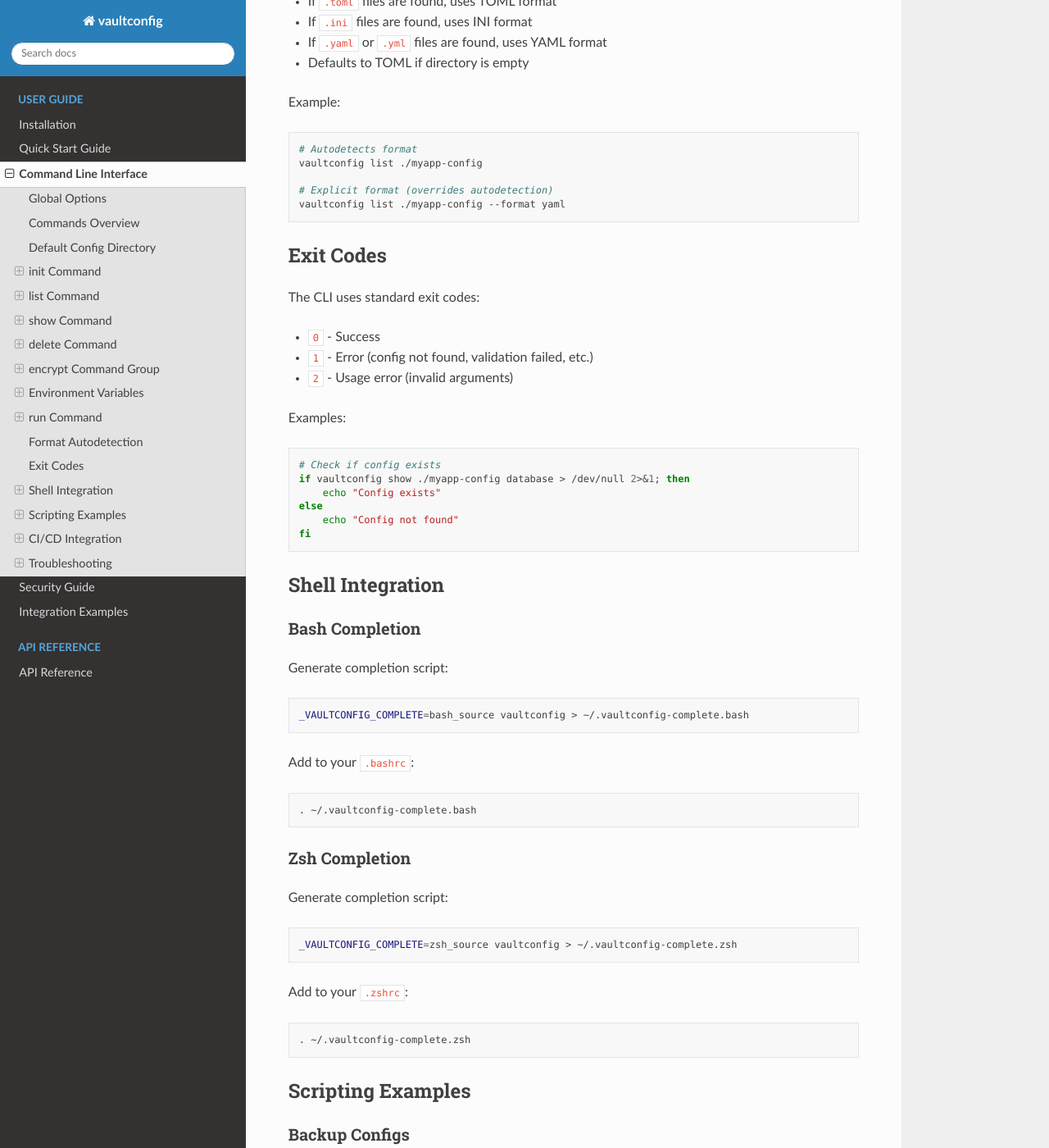
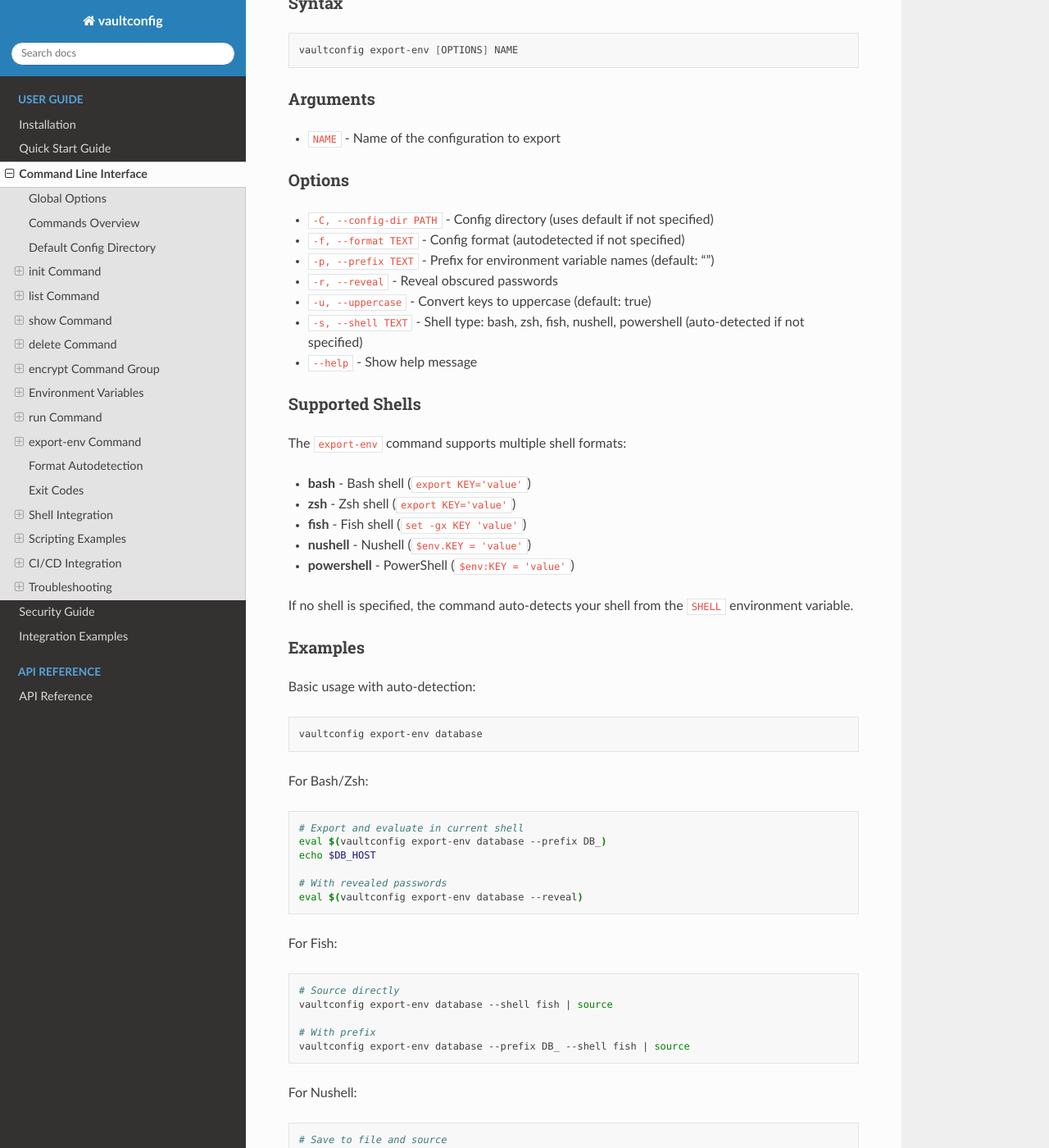
Before and after one commit to holgern/vaultconfig, a Sphinx documentation site: the page built from docs/cli.rst, in a window 1280 px wide and 1400 px high, scrolled down 12588 px. Shown: the whole window at 82% size. Built offline with Sphinx 7.4.7 and the Read the Docs theme 3.1.0, drawn with Linux system fonts in a browser that asks for light colours; some of the changed text lies outside the part shown.

Commit message:
feat(cli): autodetect shel in export environment

```diff
--- a/docs/cli.rst
+++ b/docs/cli.rst
@@ -637,6 +637,143 @@ it to be used in scripts and CI/CD pipelines:
    # If the command fails, the script stops
    vaultconfig run database python deploy.py || exit 1
 
+export-env Command
+------------------
+
+Export configuration as environment variables in shell-specific format.
+
+Syntax
+~~~~~~
+
+.. code-block:: bash
+
+   vaultconfig export-env [OPTIONS] NAME
+
+Arguments
+~~~~~~~~~
+
+- ``NAME`` - Name of the configuration to export
+
+Options
+~~~~~~~
+
+- ``-C, --config-dir PATH`` - Config directory (uses default if not specified)
+- ``-f, --format TEXT`` - Config format (autodetected if not specified)
+- ``-p, --prefix TEXT`` - Prefix for environment variable names (default: "")
+- ``-r, --reveal`` - Reveal obscured passwords
+- ``-u, --uppercase`` - Convert keys to uppercase (default: true)
+- ``-s, --shell TEXT`` - Shell type: bash, zsh, fish, nushell, powershell (auto-detected if not specified)
+- ``--help`` - Show help message
+
+Supported Shells
+~~~~~~~~~~~~~~~~
+
+The ``export-env`` command supports multiple shell formats:
+
+- **bash** - Bash shell (``export KEY='value'``)
+- **zsh** - Zsh shell (``export KEY='value'``)
+- **fish** - Fish shell (``set -gx KEY 'value'``)
+- **nushell** - Nushell (``$env.KEY = 'value'``)
+- **powershell** - PowerShell (``$env:KEY = 'value'``)
+
+If no shell is specified, the command auto-detects your shell from the ``SHELL``
+environment variable.
+
+Examples
+~~~~~~~~
+
+Basic usage with auto-detection:
+
+.. code-block:: bash
+
+   vaultconfig export-env database
+
+For Bash/Zsh:
+
+.. code-block:: bash
+
+   # Export and evaluate in current shell
+   eval $(vaultconfig export-env database --prefix DB_)
+   echo $DB_HOST
+
+   # With revealed passwords
+   eval $(vaultconfig export-env database --reveal)
+
+For Fish:
+
+.. code-block:: bash
+
+   # Source directly
+   vaultconfig export-env database --shell fish | source
+
+   # With prefix
+   vaultconfig export-env database --prefix DB_ --shell fish | source
+
+For Nushell:
+
+.. code-block:: bash
+
+   # Save to file and source
+   vaultconfig export-env database --shell nushell | save -f env.nu
+   source env.nu
+
+   # Or use directly
+   vaultconfig export-env database --shell nushell | lines | each { |line| nu -c $line }
+
+For PowerShell:
+
+.. code-block:: bash
+
+   # Invoke directly
+   vaultconfig export-env database --shell powershell | Invoke-Expression
+
+   # With prefix
+   vaultconfig export-env database --prefix APP_ --shell powershell | Invoke-Expression
+
+Practical Examples
+~~~~~~~~~~~~~~~~~~
+
+**Set database credentials in current shell:**
+
+.. code-block:: bash
+
+   # Bash/Zsh
+   eval $(vaultconfig export-env production-db --prefix DB_ --reveal)
+   psql -h $DB_HOST -U $DB_USERNAME
+
+   # Fish
+   vaultconfig export-env production-db --prefix DB_ --reveal --shell fish | source
+   psql -h $DB_HOST -U $DB_USERNAME
+
+**Export for CI/CD:**
+
+.. code-block:: bash
+
+   # GitHub Actions, GitLab CI (bash)
+   eval $(vaultconfig export-env ci-secrets --reveal)
+
+   # Azure Pipelines (PowerShell)
+   vaultconfig export-env ci-secrets --reveal --shell powershell | Invoke-Expression
+
+**Use with Docker:**
+
+.. code-block:: bash
+
+   # Create .env file for Docker Compose
+   vaultconfig export-env docker-config --shell bash | sed 's/export //' > .env
+   docker-compose up
+
+Shell Auto-Detection
+~~~~~~~~~~~~~~~~~~~~
+
+The command detects your shell in the following order:
+
+1. Check ``SHELL`` environment variable for bash, zsh, fish, nu/nushell
+2. Check ``PSModulePath`` environment variable for PowerShell
+3. Default to bash format if detection fails
+
+You can always override auto-detection with the ``--shell`` option.
+
 Format Autodetection
 --------------------
 
```
Also changed, not shown: README.md (+29 -2 lines), docs/quickstart.rst (+21 -0 lines), 2 other files.
